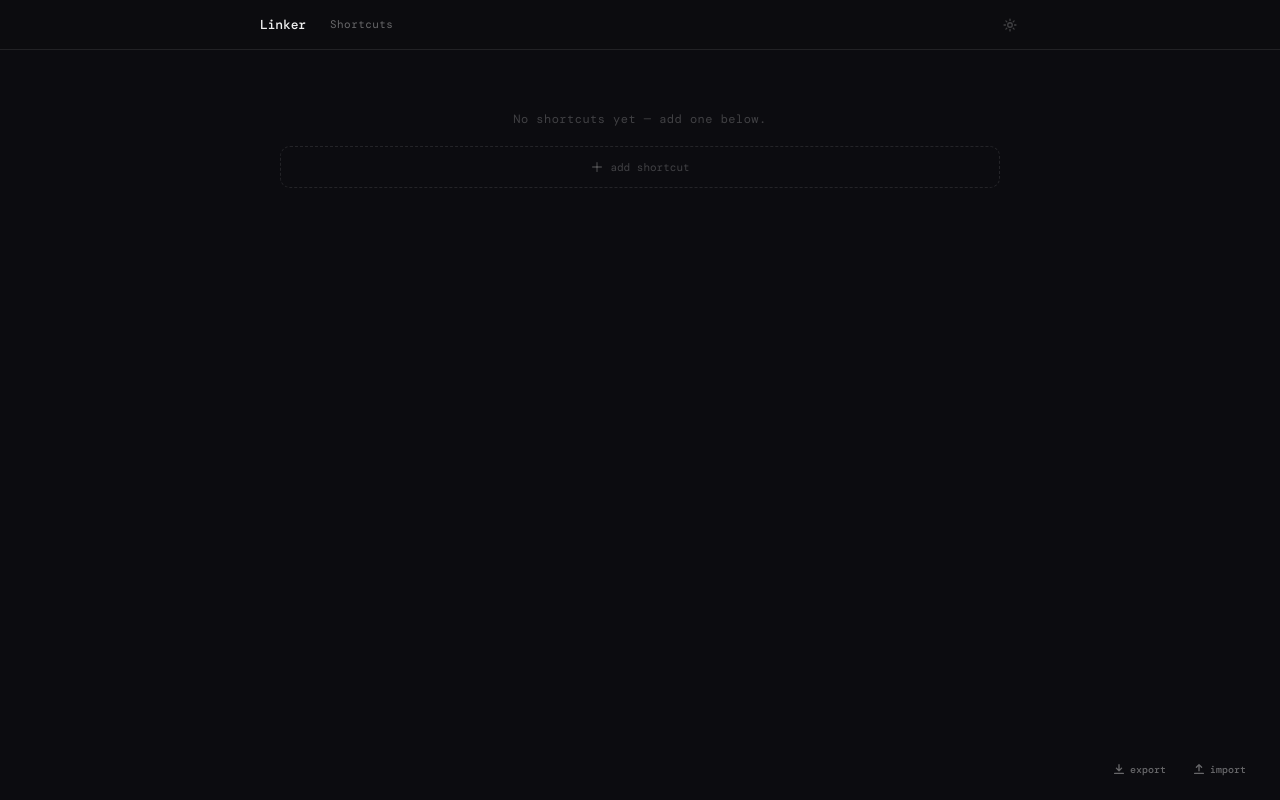
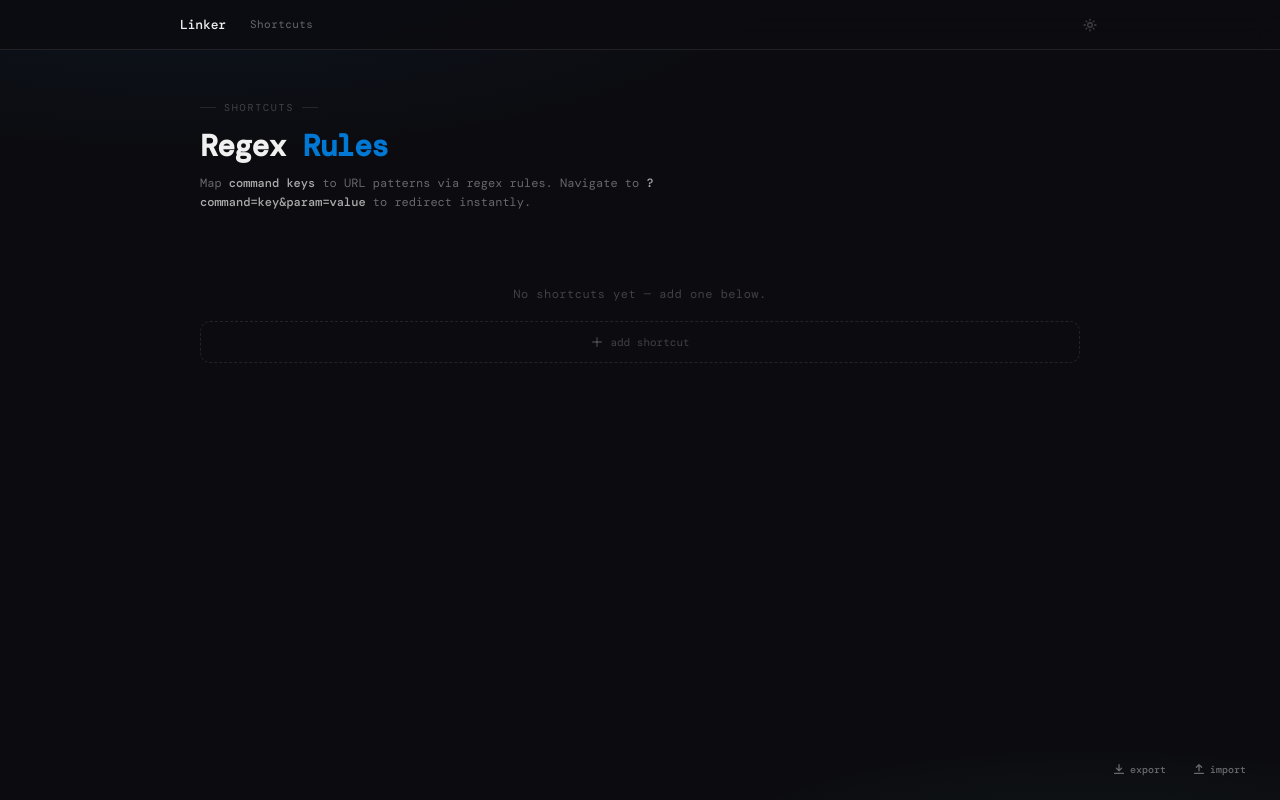
Before and after one commit to simonpavlin/link_shortcuts, a React (Vite) app: page /shortcuts in a window 1280 px wide. Built offline with nearby package versions, Linux system fonts and the light colour scheme.

Commit message:
fix(ui): redesign ala report manager app

```diff
--- a/src/components/shortcuts/AdminView.jsx
+++ b/src/components/shortcuts/AdminView.jsx
@@ -39,15 +39,32 @@ export const AdminView = ({ prefillCommand, prefillParam }) => {
 
   return (
     <div className="admin-page">
+
+      <div className="page-hero">
+        <div className="page-hero-eyebrow">
+          <span className="page-hero-line" />
+          shortcuts
+          <span className="page-hero-line" />
+        </div>
+        <h1 className="page-hero-title">
+          Regex <span className="page-hero-accent">Rules</span>
+        </h1>
+        <p className="page-hero-desc">
+          Map <strong>command keys</strong> to URL patterns via regex rules.
+          Navigate to <strong>?command=key&amp;param=value</strong> to redirect instantly.
+        </p>
+      </div>
+
       <div className="shortcuts-stack">
         {shortcuts.length === 0 && !addingNew && (
           <p className="empty-hint">No shortcuts yet — add one below.</p>
         )}
 
-        {shortcuts.map((s) => (
+        {shortcuts.map((s, i) => (
           <ShortcutCard
             key={s.id}
             shortcut={s}
+            animationDelay={i * 0.07}
             prefillParam={s.key === prefillCommand ? prefillParam : undefined}
             onUpdate={(id, formData) => mutate(updateShortcut(shortcuts, id, formData))}
             onDelete={(id) => mutate(deleteShortcut(shortcuts, id))}
--- a/src/components/shortcuts/ShortcutCard.jsx
+++ b/src/components/shortcuts/ShortcutCard.jsx
@@ -6,6 +6,7 @@ import { IconPencil, IconTrash, IconLock, IconLockOpen } from '../shared/icons'
 
 export const ShortcutCard = ({
   shortcut,
+  animationDelay,
   prefillParam,
   onUpdate,
   onDelete,
@@ -53,7 +54,10 @@ export const ShortcutCard = ({
   }
 
   return (
-    <div className={`shortcut-card${locked ? ' locked' : ''}`}>
+    <div
+      className={`shortcut-card${locked ? ' locked' : ''}`}
+      style={animationDelay ? { animationDelay: `${animationDelay}s` } : undefined}
+    >
 
       {lockFlash > 0 && (
         <div key={lockFlash} className="lock-notify" onAnimationEnd={() => setLockFlash(0)}>
--- a/src/index.css
+++ b/src/index.css
@@ -28,7 +28,7 @@
   --font-mono: 'DM Mono', 'SFMono-Regular', Consolas, monospace;
   --font-sans: 'Inter', -apple-system, BlinkMacSystemFont, sans-serif;
 
-  --content-width: 760px;
+  --content-width: 920px;
   --header-height: 50px;
   --radius: 10px;
   --radius-sm: 6px;
@@ -154,6 +154,13 @@ a:hover { text-decoration: underline; }
   display: flex;
   flex-direction: column;
   overflow: hidden;
+  background-image:
+    radial-gradient(ellipse 80% 40% at 15% -5%, rgba(0, 120, 212, 0.08) 0%, transparent 60%),
+    radial-gradient(ellipse 55% 28% at 85% 110%, rgba(67, 224, 151, 0.06) 0%, transparent 60%);
+}
+
+[data-theme="light"] .layout {
+  background-image: none;
 }
 
 .layout-header {
@@ -163,7 +170,9 @@ a:hover { text-decoration: underline; }
   align-items: center;
   padding: 0 24px;
   border-bottom: 1px solid var(--border);
-  background: rgba(12, 12, 16, 0.92);
+  background: rgba(12, 12, 16, 0.88);
+  backdrop-filter: blur(12px);
+  -webkit-backdrop-filter: blur(12px);
 }
 
 .layout-header-inner {
@@ -207,7 +216,65 @@ a:hover { text-decoration: underline; }
 .admin-page {
   max-width: var(--content-width);
   margin: 0 auto;
-  padding: 28px 20px 88px; /* bottom room for fixed footer */
+  padding: 44px 20px 88px;
+}
+
+/* =====================================================
+   PAGE HERO
+   ===================================================== */
+.page-hero {
+  margin-bottom: 40px;
+  animation: fadeUp 0.45s ease both;
+}
+
+.page-hero-eyebrow {
+  display: inline-flex;
+  align-items: center;
+  gap: 8px;
+  font-family: var(--font-mono);
+  font-size: 10px;
+  letter-spacing: 0.18em;
+  text-transform: uppercase;
+  color: var(--text-label);
+  margin-bottom: 14px;
+}
+
+.page-hero-line {
+  width: 16px;
+  height: 1px;
+  background: rgba(255, 255, 255, 0.10);
+  flex-shrink: 0;
+}
+
+[data-theme="light"] .page-hero-line {
+  background: #d0d0d8;
+}
+
+.page-hero-title {
+  font-family: var(--font-mono);
+  font-weight: 600;
+  font-size: clamp(22px, 3.5vw, 30px);
+  color: var(--text);
+  letter-spacing: -0.03em;
+  line-height: 1.15;
+  margin: 0;
+}
+
+.page-hero-accent {
+  color: var(--accent-1);
+}
+
+.page-hero-desc {
+  margin-top: 10px;
+  color: var(--text-muted);
+  font-size: 12px;
+  line-height: 1.65;
+  max-width: 520px;
+}
+
+.page-hero-desc strong {
+  color: var(--text-secondary);
+  font-weight: 500;
 }
 
 /* =====================================================
@@ -810,7 +877,7 @@ select.input option { background: #1a1a24; color: var(--text); }
   from { opacity: 0; transform: translateY(8px); }
   to   { opacity: 1; transform: translateY(0); }
 }
-.shortcut-card { animation: fadeUp 0.25s ease forwards; }
+.shortcut-card { animation: fadeUp 0.3s ease both; }
 
 /* =====================================================
    MOBILE
```
